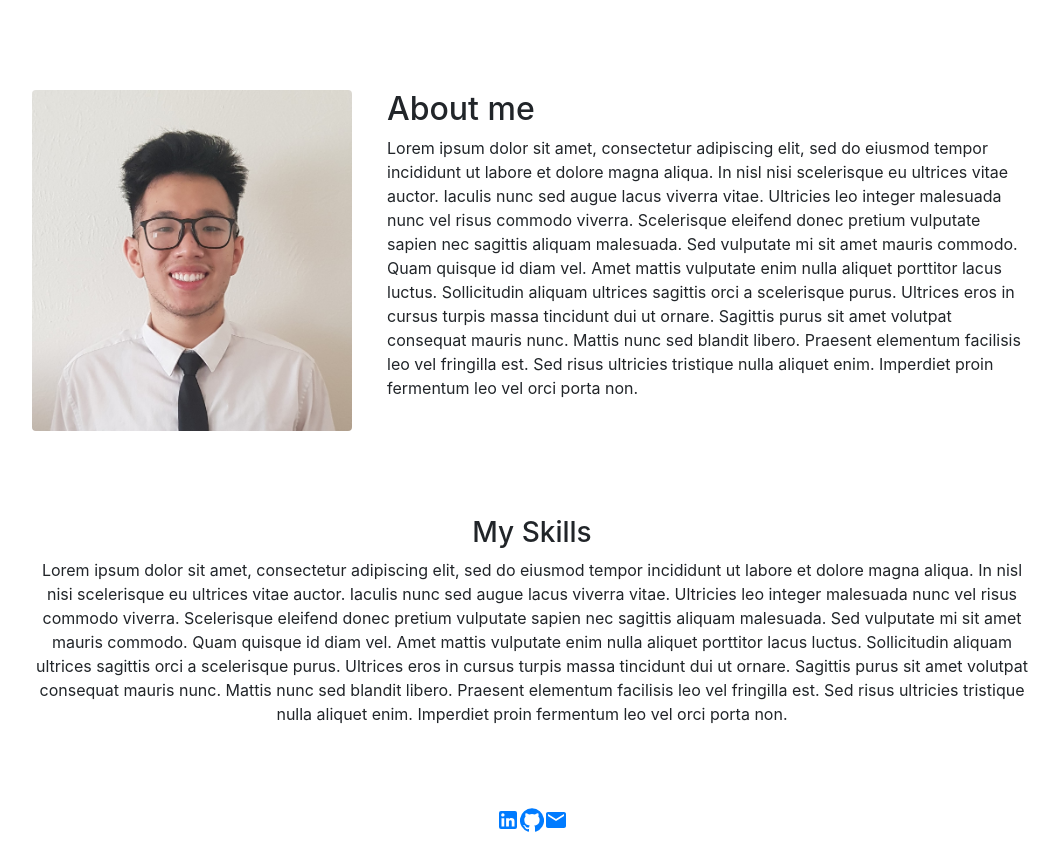
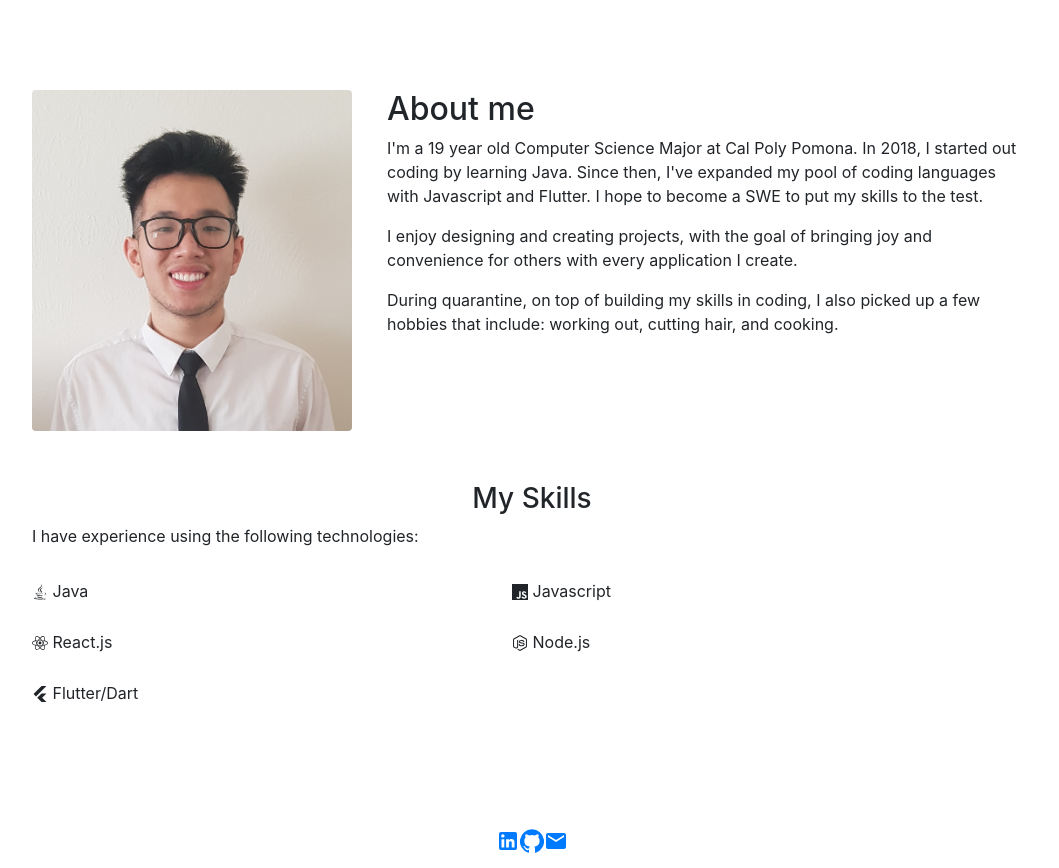
Before and after one commit to alfredzhuang/portfolio, a React (Create React App) app: page / in a window 1280 px wide. Shown: the part 740-1608 px from the top of the page, without its empty margins (108-1167 px from the left). Before the commit the page ends 1587 px from the top, so only its background shows below. Built offline with nearby package versions, Linux system fonts and the light colour scheme.

Commit message:
added content to homepage

```diff
--- a/package.json
+++ b/package.json
@@ -12,6 +12,7 @@
     "react": "^17.0.1",
     "react-bootstrap": "^1.4.0",
     "react-dom": "^17.0.1",
+    "react-icons": "^4.1.0",
     "react-router-dom": "^5.2.0",
     "react-scripts": "4.0.1",
     "web-vitals": "^0.2.4"
--- a/src/App.js
+++ b/src/App.js
@@ -24,7 +24,22 @@ class App extends React.Component {
       ],
       home: {
         title: 'Alfred Zhuang',
-        subTitle: 'About me',
+        subTitle: 'An Aspiring Software Engineer',
+        about: {
+          subTitle1: 'About me',
+          subText1: 'I\'m a 19 year old Computer Science Major at Cal Poly Pomona. In 2018, I started out coding by learning Java. Since then, I\'ve expanded my pool of coding languages with Javascript and Flutter. I hope to become a SWE to put my skills to the test.',
+          subText2: 'I enjoy designing and creating projects, with the goal of bringing joy and convenience for others with every application I create.',
+          subText3: 'During quarantine, on top of building my skills in coding, I also picked up a few hobbies that include: working out, cutting hair, and cooking.',
+        },
+        skills: {
+          subTitle1: 'My Skills',
+          subText1: 'I have experience using the following technologies:',
+          java: 'Java',
+          javascript: 'Javascript',
+          react: 'React.js',
+          node: 'Node.js',
+          flutter: 'Flutter/Dart'
+        }
       },
       projects: {
         title: 'My projects',
@@ -81,7 +96,7 @@ class App extends React.Component {
               </Nav>
             </Navbar.Collapse>
           </Navbar>
-          <Route path="/" exact render={() => <HomePage title={this.state.home.title} subTitle={this.state.home.subTitle}/>} />
+          <Route path="/" exact render={() => <HomePage title={this.state.home.title} subTitle={this.state.home.subTitle} about={this.state.home.about} skills={this.state.home.skills}/>} />
           <Route path="/projects" exact render={() => <ProjectsPage title={this.state.projects.title} zoomin={this.state.projects.zoomin} lookingForGroup={this.state.projects.lookingForGroup} twitterTracker={this.state.projects.twitterTracker} dragonfistFitness={this.state.projects.dragonfistFitness} valuableVocabulary={this.state.projects.valuableVocabulary}/>} />
           <Route path="/contact" exact render={() => <ContactPage title={this.state.contact.title}/>} />
 
--- a/src/pages/HomePage.css
+++ b/src/pages/HomePage.css
@@ -22,8 +22,24 @@
 }
 
 .skills-container {
-    text-align: center;
-    margin: 0px auto;
+    margin: 30px auto 0;
     padding: 50px 0px;
     max-width: 1000px;
 }
+
+.skills-container h3 {
+    text-align: center;
+}
+
+ul.skills {
+    padding: 15px 0px;
+}
+
+ul.skills li {
+    text-decoration: none;
+    display: inline-block;
+    margin: 0 0 1.6875em 0;
+    position: relative;
+    vertical-align: top;
+    width: 48%
+}
--- a/src/pages/HomePage.js
+++ b/src/pages/HomePage.js
@@ -1,5 +1,7 @@
 import React from 'react';
 import './HomePage.css';
+import { FaReact, FaNodeJs, FaJava } from "react-icons/fa";
+import { SiJavascript, SiFlutter, SiSkillshare } from "react-icons/si"
 
 function HomePage(props) {
 
@@ -7,20 +9,29 @@ function HomePage(props) {
         <div className="home">
             <div className="headline-container">
                 <h1 className ="heading">{props.title}</h1>
-                <h2>Software Engineer</h2>
+                <h2>{props.subTitle}</h2>
             </div>
             <div className="about-container">
                 <div className = "headline-img">
                     <img className = "img" src="/images/Alfred.jpg" alt = "Alfred img"/>
                 </div>
                 <div className="profile">
-                    <h2>{props.subTitle}</h2>
-                    <p>Lorem ipsum dolor sit amet, consectetur adipiscing elit, sed do eiusmod tempor incididunt ut labore et dolore magna aliqua. In nisl nisi scelerisque eu ultrices vitae auctor. Iaculis nunc sed augue lacus viverra vitae. Ultricies leo integer malesuada nunc vel risus commodo viverra. Scelerisque eleifend donec pretium vulputate sapien nec sagittis aliquam malesuada. Sed vulputate mi sit amet mauris commodo. Quam quisque id diam vel. Amet mattis vulputate enim nulla aliquet porttitor lacus luctus. Sollicitudin aliquam ultrices sagittis orci a scelerisque purus. Ultrices eros in cursus turpis massa tincidunt dui ut ornare. Sagittis purus sit amet volutpat consequat mauris nunc. Mattis nunc sed blandit libero. Praesent elementum facilisis leo vel fringilla est. Sed risus ultricies tristique nulla aliquet enim. Imperdiet proin fermentum leo vel orci porta non.</p>
+                    <h2>{props.about.subTitle1}</h2>
+                    <p>{props.about.subText1}</p>
+                    <p>{props.about.subText2}</p>
+                    <p>{props.about.subText3}</p>
                 </div>
              </div>
              <div className="skills-container">
-                <h3>My Skills</h3>
-                <p>Lorem ipsum dolor sit amet, consectetur adipiscing elit, sed do eiusmod tempor incididunt ut labore et dolore magna aliqua. In nisl nisi scelerisque eu ultrices vitae auctor. Iaculis nunc sed augue lacus viverra vitae. Ultricies leo integer malesuada nunc vel risus commodo viverra. Scelerisque eleifend donec pretium vulputate sapien nec sagittis aliquam malesuada. Sed vulputate mi sit amet mauris commodo. Quam quisque id diam vel. Amet mattis vulputate enim nulla aliquet porttitor lacus luctus. Sollicitudin aliquam ultrices sagittis orci a scelerisque purus. Ultrices eros in cursus turpis massa tincidunt dui ut ornare. Sagittis purus sit amet volutpat consequat mauris nunc. Mattis nunc sed blandit libero. Praesent elementum facilisis leo vel fringilla est. Sed risus ultricies tristique nulla aliquet enim. Imperdiet proin fermentum leo vel orci porta non.</p>
+                <h3>{props.skills.subTitle1}</h3>
+                <p>{props.skills.subText1}</p>
+                <ul class="skills">
+                    <li><FaJava/> {props.skills.java}</li>
+                    <li><SiJavascript/> {props.skills.javascript}</li>
+                    <li><FaReact/> {props.skills.react}</li>
+                    <li><FaNodeJs/> {props.skills.node}</li>
+                    <li><SiFlutter/> {props.skills.flutter}</li>
+                </ul>
              </div>
         </div>
     );
```
Also changed, not shown: 1 other file (tests, documents, lock files or other folders).
